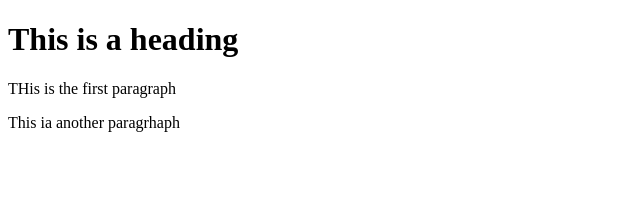
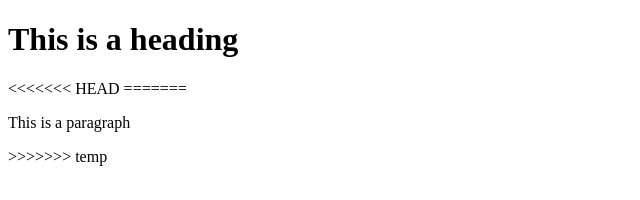
Before and after one commit to gurseerat17/git-test, a plain HTML site: page index.html in a window 1280 px wide. Shown: the whole page, without its empty margins (0-640 px from the left). Drawn offline with Linux system fonts and the light colour scheme.

Commit message:
fourth commit

```diff
--- a/index.html
+++ b/index.html
@@ -3,8 +3,11 @@
     <head>
         <body>
             <h1>This is a heading</h1>
-            <p>THis is the first paragraph</p>
-            <p> This ia another paragrhaph</p>
+<<<<<<< HEAD
+
+=======
+            <p> This is  a paragraph</p>
+>>>>>>> temp
         </body>
     </head>
 </html>
```
Also changed, not shown: templates/package.json (added, +27 -0 lines), 2 other files.
